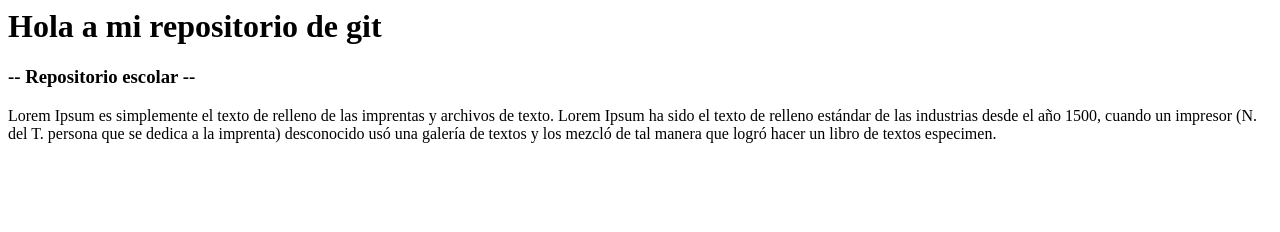
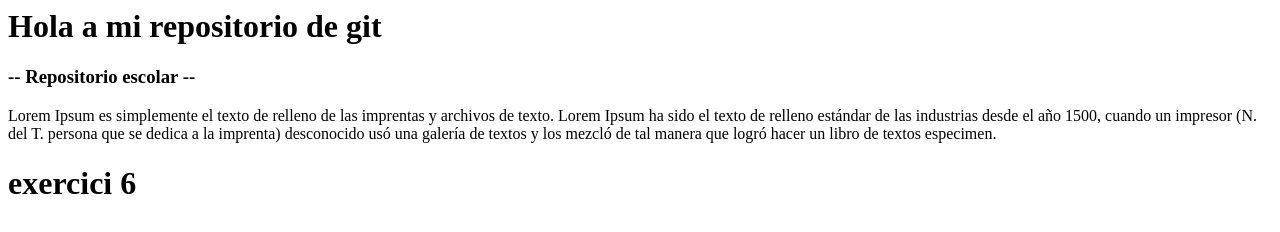
Before and after one commit to vandalieu06/escuela, a plain HTML site: page index.html in a window 1280 px wide. Drawn offline with Linux system fonts and the light colour scheme.

Commit message:
Update code

```diff
--- a/index.html
+++ b/index.html
@@ -1,3 +1,4 @@
 <h1>Hola a mi repositorio de git</h1>
 <h3>-- Repositorio escolar --</h3>
 <p>Lorem Ipsum es simplemente el texto de relleno de las imprentas y archivos de texto. Lorem Ipsum ha sido el texto de relleno estándar de las industrias desde el año 1500, cuando un impresor (N. del T. persona que se dedica a la imprenta) desconocido usó una galería de textos y los mezcló de tal manera que logró hacer un libro de textos especimen. </p>
+<h1>exercici 6</h1>
```
